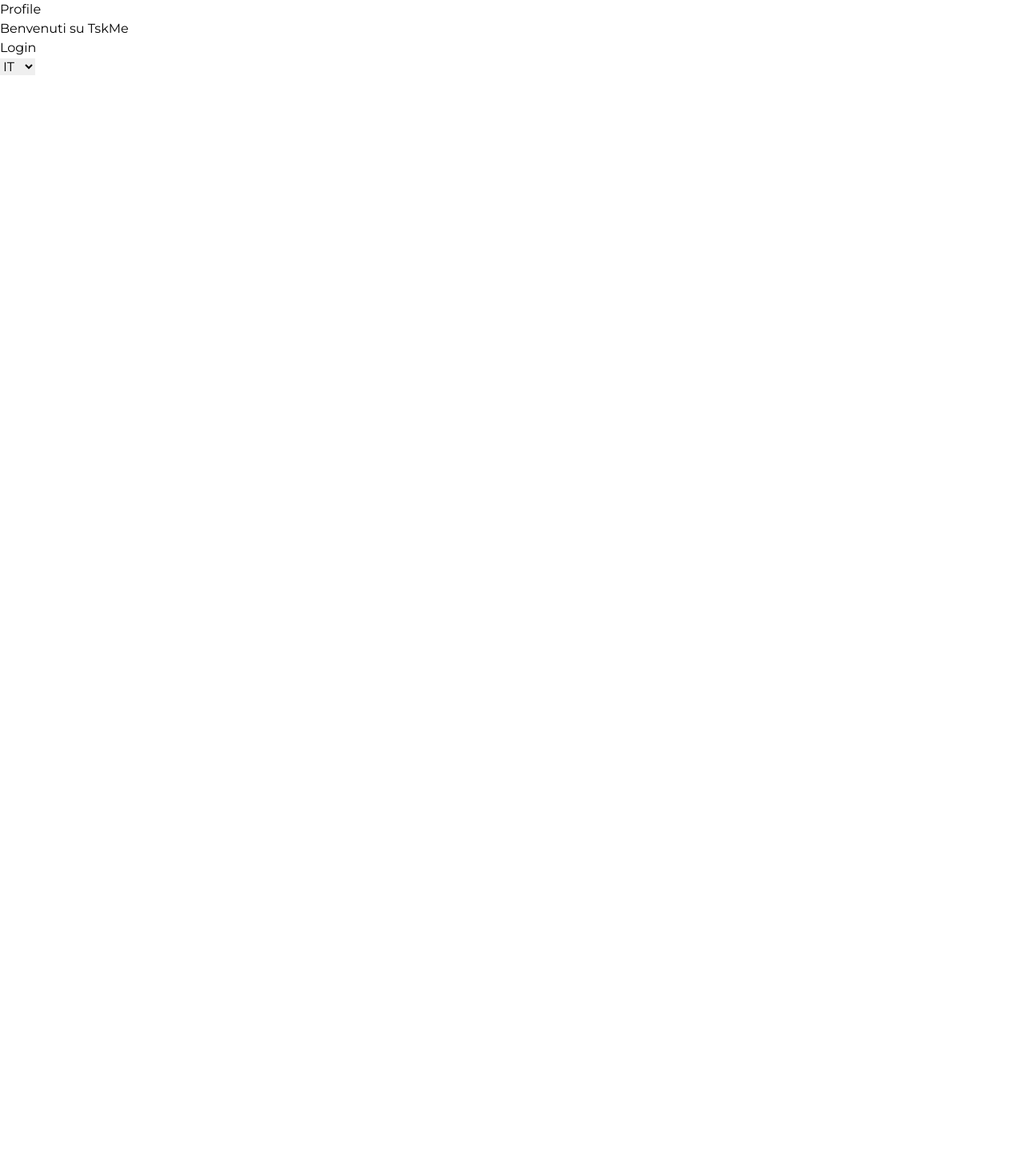
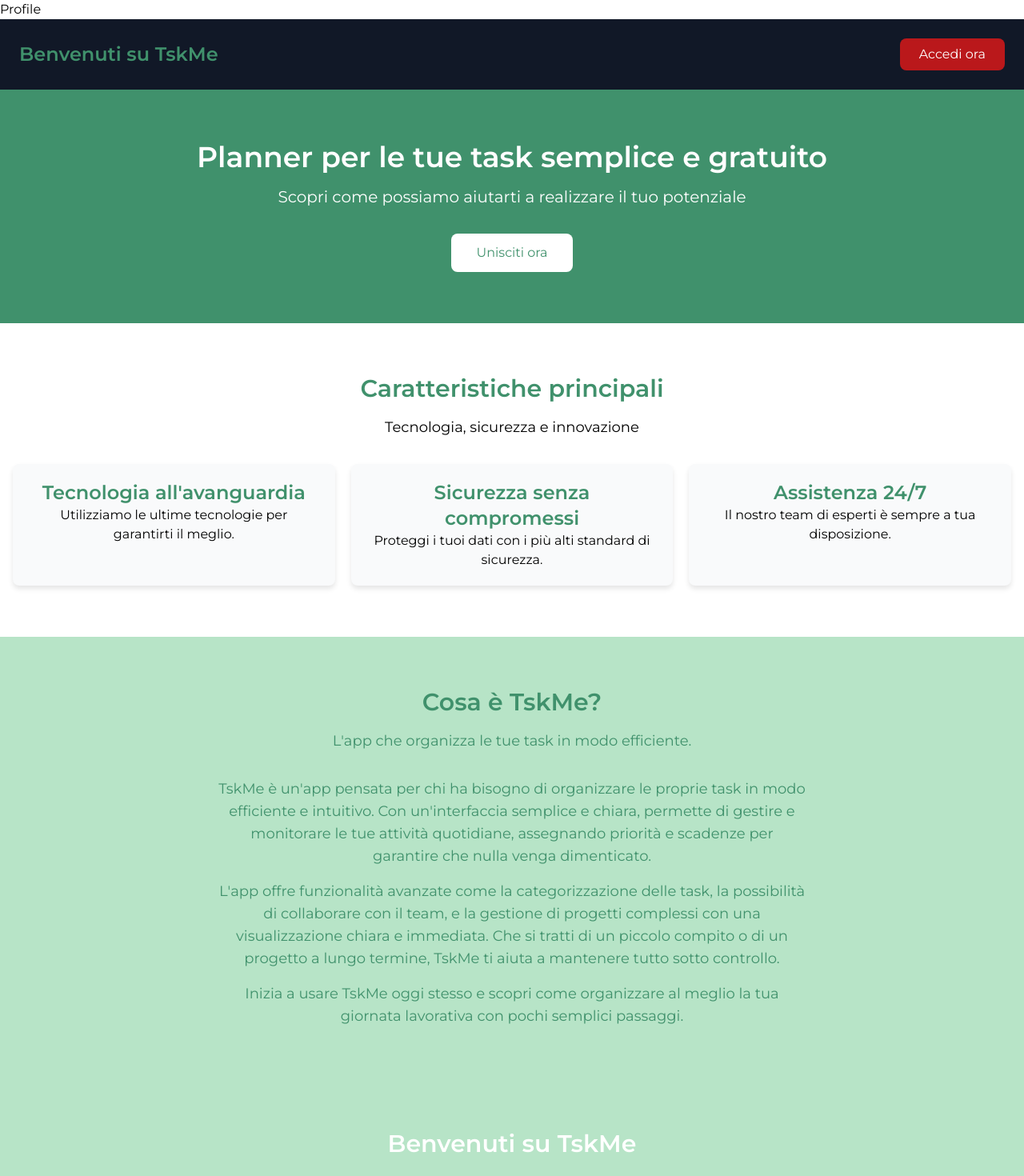
Before and after one commit to max5oooooo/TskMe, a React (Vite) app in the folder app/: page / in a window 1280 px wide. Shown: the top 1470 px of the page at 80% size. Before the commit the page ends 800 px from the top, so only its background shows below. Built offline with nearby package versions, Linux system fonts and the light colour scheme.

Commit message:
feat: landing page

```diff
--- a/app/src/index.css
+++ b/app/src/index.css
@@ -7,3 +7,42 @@
 * {
     font-family: 'Montserrat', sans-serif;
 }
+
+body {
+    font-family: 'Arial', sans-serif;
+    margin: 0;
+    padding: 0;
+  }
+
+  button {
+    font-size: 1rem;
+    cursor: pointer;
+  }
+
+  .bg-gradient-to-r {
+    background: linear-gradient(90deg, rgba(67,56,247,1) 0%, rgba(19,51,143,1) 100%);
+  }
+
+  .text-center {
+    text-align: center;
+  }
+
+  .grid {
+    display: grid;
+    gap: 20px;
+  }
+
+  .grid-cols-1 {
+    grid-template-columns: 1fr;
+  }
+
+  .md\:grid-cols-3 {
+    grid-template-columns: repeat(3, 1fr);
+  }
+
+  .feature-card {
+    background: #f9fafb;
+    padding: 20px;
+    border-radius: 8px;
+    box-shadow: 0 4px 6px rgba(0, 0, 0, 0.1);
+  }
--- a/app/src/lang/dict.js
+++ b/app/src/lang/dict.js
@@ -1,18 +1,52 @@
 export default {
     it: {
       HOME_CTA_TITLE: "Benvenuti su TskMe",
+      HOME_CTA_BUTTON: "Accedi ora",
+      HOME_HERO_TITLE: "Planner per le tue task semplice e gratuito",
+      HOME_HERO_SUBTITLE: "Scopri come possiamo aiutarti a realizzare il tuo potenziale",
+      HOME_HERO_CTA_BUTTON: "Unisciti ora",
+      HOME_FEATURES_TITLE: "Caratteristiche principali",
+      HOME_FEATURES_SUBTITLE: "Tecnologia, sicurezza e innovazione",
+      HOME_FEATURE_1_TITLE: "Tecnologia all'avanguardia",
+      HOME_FEATURE_1_DESCRIPTION: "Utilizziamo le ultime tecnologie per garantirti il meglio.",
+      HOME_FEATURE_2_TITLE: "Sicurezza senza compromessi",
+      HOME_FEATURE_2_DESCRIPTION: "Proteggi i tuoi dati con i più alti standard di sicurezza.",
+      HOME_FEATURE_3_TITLE: "Assistenza 24/7",
+      HOME_FEATURE_3_DESCRIPTION: "Il nostro team di esperti è sempre a tua disposizione.",
+      HOME_CTA_SECTION_TITLE: "Pronto a fare il passo successivo?",
+      HOME_CTA_SECTION_DESCRIPTION: "Accedi oggi stesso e inizia a utilizzare tutte le nostre funzionalità.",
+      HOME_FOOTER_TEXT: "Tutti i diritti riservati",
       CONSOLE: {
         CREATE_BTN: "Crea",
         SIDE_MENU_DASHBOARD: "Dashboard",
         SIDE_MENU_PROFILE: "Profilo",
       },
+      HOME_ABOUT_TITLE: "Cosa è TskMe?",
+      HOME_ABOUT_SUBTITLE: "L'app che organizza le tue task in modo efficiente.",
     },
     en: {
       HOME_CTA_TITLE: "Welcome on TskMe",
+      HOME_CTA_BUTTON: "Login now",
+      HOME_HERO_TITLE: "simple and free task planner",
+      HOME_HERO_SUBTITLE: "See how we can help you achieve your potential",
+      HOME_HERO_CTA_BUTTON: "Join now",
+      HOME_FEATURES_TITLE: "Key Features",
+      HOME_FEATURES_SUBTITLE: "Technology, Security, and Innovation",
+      HOME_FEATURE_1_TITLE: "Cutting-Edge Technology",
+      HOME_FEATURE_1_DESCRIPTION: "We use the latest technologies to deliver the best for you.",
+      HOME_FEATURE_2_TITLE: "Uncompromising Security",
+      HOME_FEATURE_2_DESCRIPTION: "Protect your data with the highest security standards.",
+      HOME_FEATURE_3_TITLE: "24/7 Support",
+      HOME_FEATURE_3_DESCRIPTION: "Our expert team is always here to assist you.",
+      HOME_CTA_SECTION_TITLE: "Ready to take the next step?",
+      HOME_CTA_SECTION_DESCRIPTION: "Log in today and start using all our features.",
+      HOME_FOOTER_TEXT: "All rights reserved",
       CONSOLE: {
         CREATE_BTN: "Create",
         SIDE_MENU_DASHBOARD: "Dashboard",
-            SIDE_MENU_PROFILE: "Profile"
+        SIDE_MENU_PROFILE: "Profile",
       },
+      HOME_ABOUT_TITLE: "What is TskMe?",
+      HOME_ABOUT_SUBTITLE: "The app that helps you organize your tasks efficiently.",
     }
     }
--- a/app/src/pages/Home.jsx
+++ b/app/src/pages/Home.jsx
@@ -8,17 +8,102 @@ const Home = () => {
   const navigate = useNavigate();
   const dictionary = useDictionary();
 
+  // Funzione di login
   const handleLogin = () => {
     dispatch(login({ token: "1234", user: { id: 1, first_name: "Giovanni", profile_image: null } }));
-    navigate("/console")
-  }
+    navigate("/console");
+  };
 
   return (
     <>
-        <h1>{dictionary.HOME_CTA_TITLE}</h1>
-        <button onClick={handleLogin}>Login</button>
+      {/* Navbar */}
+      <nav className="flex justify-between items-center p-6 bg-[#111827] text-white">
+        <h1 className="text-2xl font-semibold text-primary">{dictionary.HOME_CTA_TITLE}</h1>
+        <button
+          onClick={handleLogin}
+          className="px-6 py-2 bg-btn-high rounded-lg text-white hover:bg-btn-medium transition duration-300"
+        >
+          {dictionary.HOME_CTA_BUTTON}
+        </button>
+      </nav>
+
+      {/* Hero Section */}
+      <section className="bg-primary text-white text-center py-16">
+        <h2 className="text-4xl font-semibold">{dictionary.HOME_HERO_TITLE}</h2>
+        <p className="mt-4 text-xl">{dictionary.HOME_HERO_SUBTITLE}</p>
+        <button
+          onClick={handleLogin}
+          className="mt-8 px-8 py-3 bg-white text-primary rounded-lg hover:bg-gray-100 transition duration-300"
+        >
+          {dictionary.HOME_HERO_CTA_BUTTON}
+        </button>
+      </section>
+
+      {/* Features Section */}
+      <section className="py-16 bg-white text-center">
+        <h2 className="text-3xl font-semibold text-primary">{dictionary.HOME_FEATURES_TITLE}</h2>
+        <p className="mt-4 text-lg">{dictionary.HOME_FEATURES_SUBTITLE}</p>
+
+        <div className="mt-8 grid grid-cols-1 md:grid-cols-3 gap-12 px-4">
+          {/* Feature 1 */}
+          <div className="feature-card bg-secondary p-6 rounded-lg shadow-md">
+            <h3 className="text-2xl font-semibold text-primary">{dictionary.HOME_FEATURE_1_TITLE}</h3>
+            <p>{dictionary.HOME_FEATURE_1_DESCRIPTION}</p>
+          </div>
+
+          {/* Feature 2 */}
+          <div className="feature-card bg-secondary p-6 rounded-lg shadow-md">
+            <h3 className="text-2xl font-semibold text-primary">{dictionary.HOME_FEATURE_2_TITLE}</h3>
+            <p>{dictionary.HOME_FEATURE_2_DESCRIPTION}</p>
+          </div>
+
+          {/* Feature 3 */}
+          <div className="feature-card bg-secondary p-6 rounded-lg shadow-md">
+            <h3 className="text-2xl font-semibold text-primary">{dictionary.HOME_FEATURE_3_TITLE}</h3>
+            <p>{dictionary.HOME_FEATURE_3_DESCRIPTION}</p>
+          </div>
+        </div>
+      </section>
+
+      {/* About Section */}
+      <section className="py-16 bg-secondary text-center">
+        <h2 className="text-3xl font-semibold text-primary">{dictionary.HOME_ABOUT_TITLE}</h2>
+        <p className="mt-4 text-lg text-primary">{dictionary.HOME_ABOUT_SUBTITLE}</p>
+        <div className="mt-8 px-4 max-w-3xl mx-auto">
+          <p className="text-lg text-primary">
+            TskMe è un'app pensata per chi ha bisogno di organizzare le proprie task in modo efficiente e intuitivo.
+            Con un'interfaccia semplice e chiara, permette di gestire e monitorare le tue attività quotidiane, assegnando priorità e scadenze per garantire che nulla venga dimenticato.
+          </p>
+          <p className="mt-4 text-lg text-primary">
+            L'app offre funzionalità avanzate come la categorizzazione delle task, la possibilità di collaborare con il team,
+            e la gestione di progetti complessi con una visualizzazione chiara e immediata.
+            Che si tratti di un piccolo compito o di un progetto a lungo termine, TskMe ti aiuta a mantenere tutto sotto controllo.
+          </p>
+          <p className="mt-4 text-lg text-primary">
+            Inizia a usare TskMe oggi stesso e scopri come organizzare al meglio la tua giornata lavorativa con pochi semplici passaggi.
+          </p>
+        </div>
+      </section>
+
+      {/* Call to Action */}
+      <section className="bg-btn-low text-white text-center py-16">
+        <h2 className="text-3xl font-semibold">{dictionary.HOME_CTA_TITLE}</h2>
+        <p className="mt-4">{dictionary.HOME_CTA_DESCRIPTION}</p>
+        <button
+          onClick={handleLogin}
+          className="mt-8 px-8 py-3 bg-white text-btn-high rounded-lg hover:bg-gray-100 transition duration-300"
+        >
+          {dictionary.HOME_CTA_BUTTON}
+        </button>
+      </section>
+
+      {/* Footer */}
+      <footer className="bg-[#111827] text-white text-center py-8">
+        <p>&copy; 2024 TskMe. All rights reserved.</p>
+        <p>{dictionary.HOME_FOOTER_TEXT}</p>
+      </footer>
     </>
-  )
-}
+  );
+};
 
-export default Home
+export default Home;
```
Lines whose indentation alone changed are shown as unchanged.
